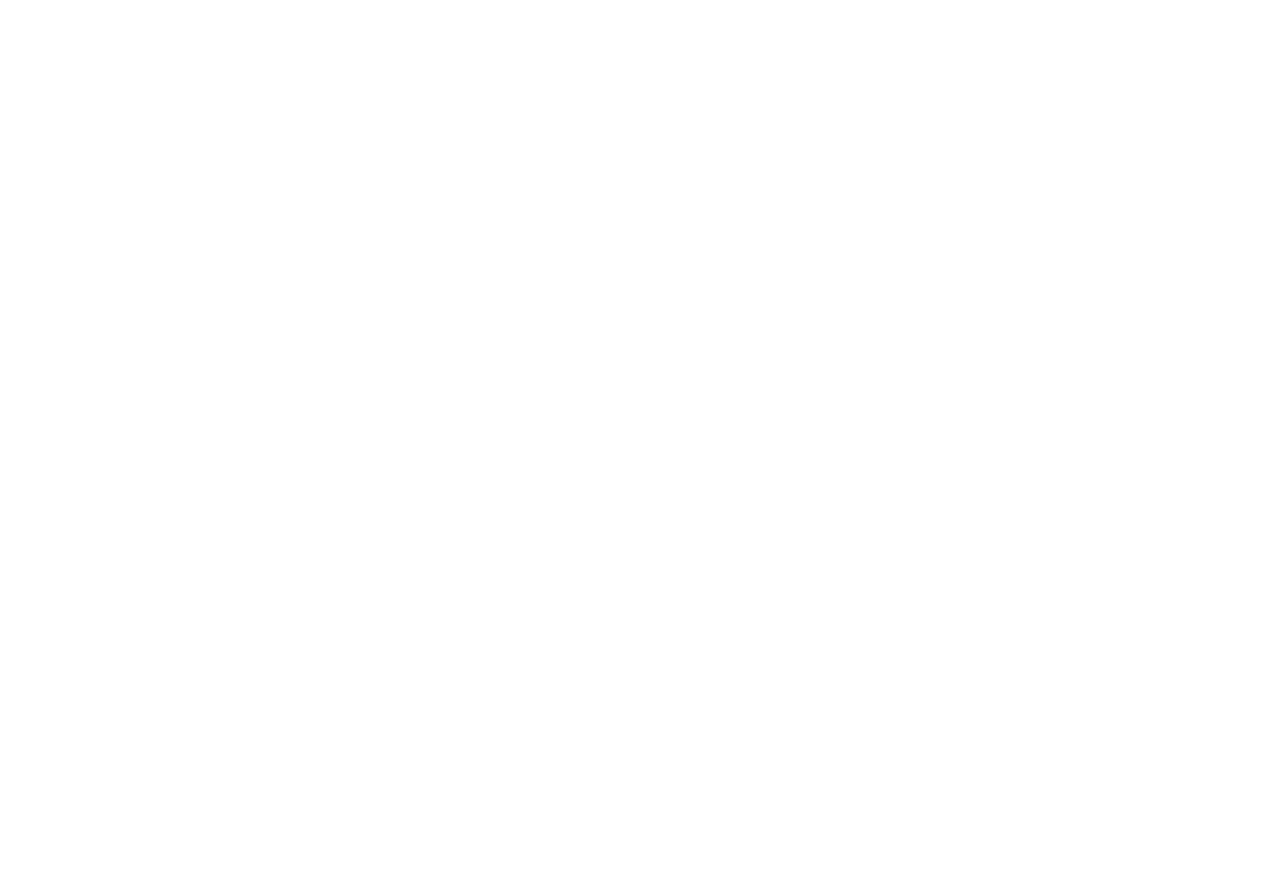
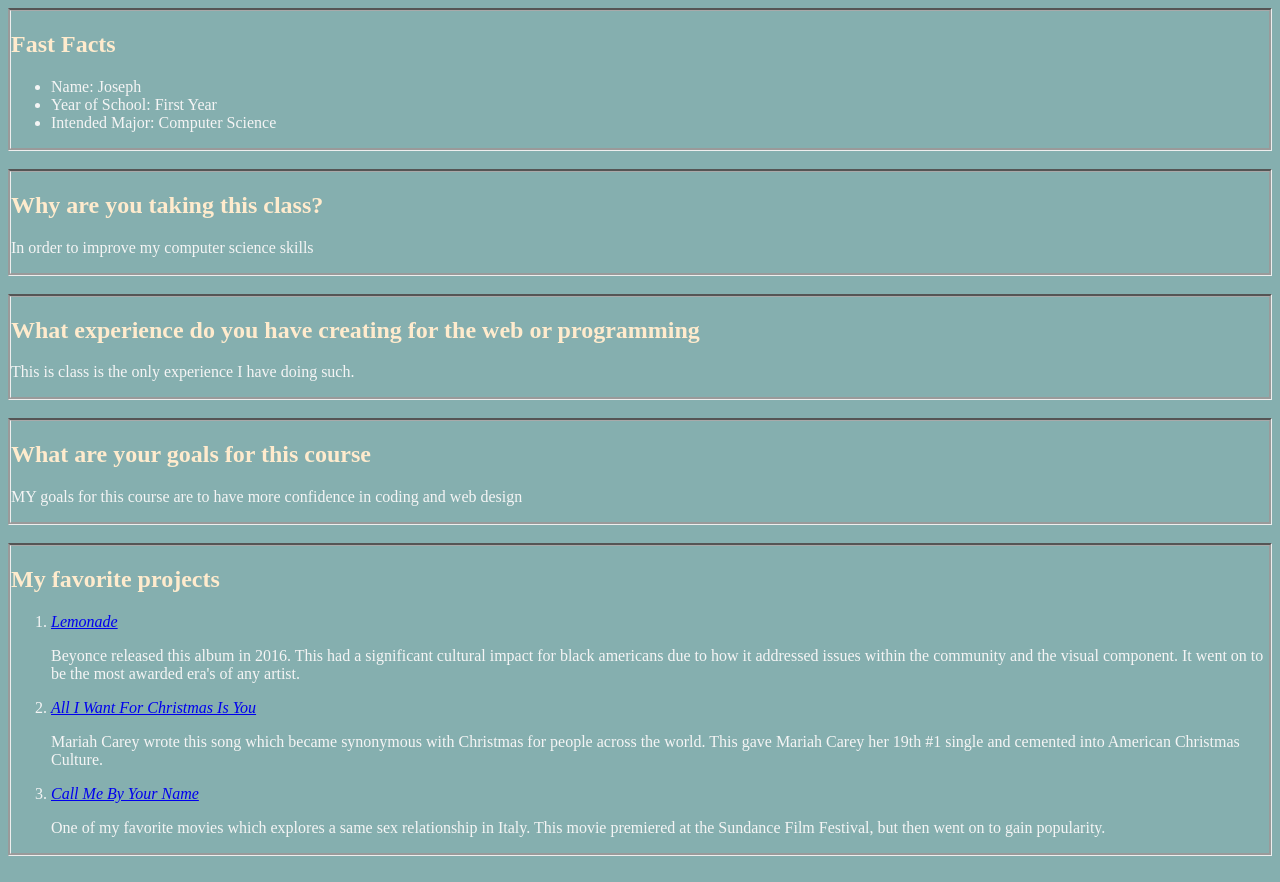
Before and after one commit to jfarmer/dig245-a1, a plain HTML site: page index.html in a window 1280 px wide. Before the commit the page ends 800 px from the top, so only its background shows below. Drawn offline with Linux system fonts and the light colour scheme.

Commit message:
completed index and css

```diff
--- a/index.html
+++ b/index.html
@@ -4,9 +4,63 @@
   <meta charset="UTF-8">
   <meta name="viewport" content="width=device-width, initial-scale=1.0">
   <meta http-equiv="X-UA-Compatible" content="ie=edge">
+  <link rel="stylesheet" href="main.css">
   <title>Hello, YOUR_NAME</title>
 </head>
 <body>
+  <div class = "questions">
+    <h2>Fast Facts</h2>
+    <ul>
+      <li>Name: Joseph</li>
+      <li>Year of School: First Year</li>
+      <li>Intended Major: Computer Science</li>
+    </ul>
+    </div>
+    <br>
+    <div class = "questions">
+      <h2>Why are you taking this class?</h2>
+      <p>In order to improve my computer science skills</p>
+    </div>
+    <br>
+    <div class = "questions">
+      <h2>What experience do you have creating for the web or programming</h2>
+      <p>This is class is the only experience I have doing such.</p>
+    </div>
+    <br>
+    <div class = "questions">
+      <h2> What are your goals for this course</h2>
+      <p>MY goals for this course are to have more confidence in coding and web design</p>
+    </div>
+    <br>
+    <div class = "questions">
+      <h2>My favorite projects</h2>
+      <ol>
+        <li>
+          <div>
+            <a href="https://www.beyonce.com/album/lemonade-visual-album/songs/"><i>Lemonade</i></a>
+            <p> Beyonce released this album in 2016. This had a significant cultural impact for black americans
+              due to how it addressed issues within the community and the visual component. It went on to be the most
+              awarded era's of any artist.</p>
+          </div>
+        </li>
+        <li>
+          <div>
+            <a href="https://www.youtube.com/watch?v=aAkMkVFwAoo"><i>All I Want For Christmas Is You</i></a>
+            <p>Mariah Carey wrote this song which became synonymous with Christmas for people across the world.
+              This gave Mariah Carey her 19th #1 single and cemented into American Christmas Culture.</p>
+          </div>
+        </li>
+        <li>
+          <div>
+            <a href="https://www.youtube.com/watch?v=Z9AYPxH5NTM"><i>Call Me By Your Name</i></a>
+            <p>One of my favorite movies which explores a same sex relationship in Italy.
+              This movie premiered at the Sundance Film Festival, but then went on to gain popularity.
+            </p>
+          </div>
+        </li>
+      </ol>
+    </div>
+    <br>
   <!-- use this space to add your own content -->
 </body>
 </html>
--- /dev/null
+++ b/main.css
@@ -0,0 +1,13 @@
+body{
+  background-color: rgb(133, 175, 175);
+}
+
+.questions {
+  border-top: darkgrey;
+  border-style: groove;
+  color: whitesmoke;
+}
+
+h2{
+  color: blanchedalmond;
+}
```
